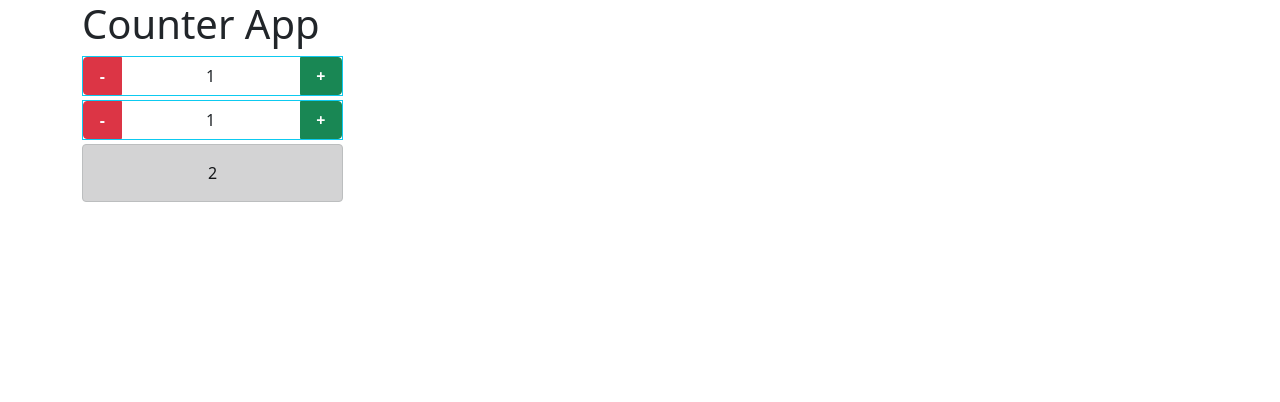
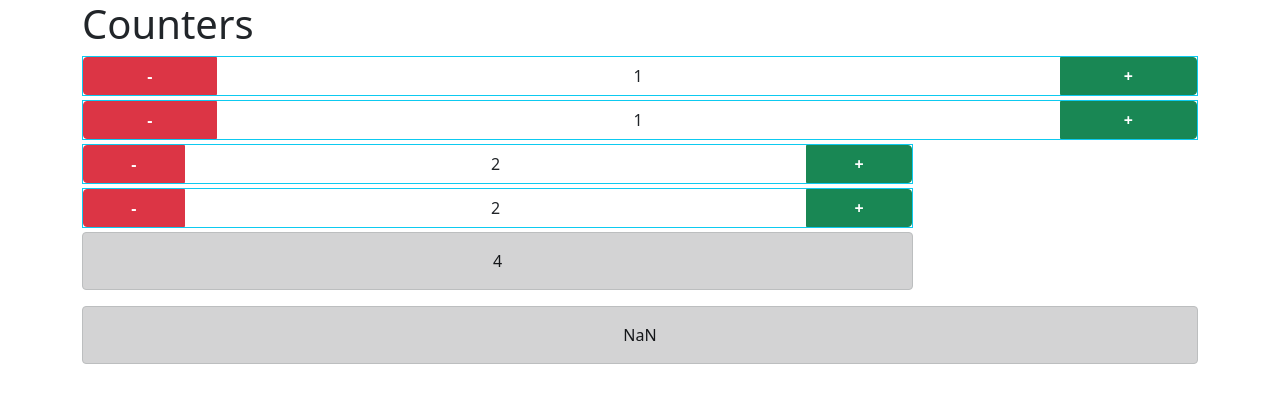
Before and after one commit to haditorabi/complex-counter-react, a React (Create React App) app: page / in a window 1280 px wide. Shown: the top 402 px of the page. Built offline with nearby package versions, Linux system fonts and the light colour scheme.

Commit message:
nested Counters

```diff
--- a/src/App.js
+++ b/src/App.js
@@ -1,13 +1,13 @@
 import React, {useState, useEffect} from "react";
+import Counters from "./component/Counters";
 import Counter from "./component/Counter";
 import TotalCounters from "./component/TotalCounters";
 
 const App = () =>  {
-const initialCounters = [{ id: 1, value: 1},{ id: 2, value: 1}];
+const initialCounters = [{ id: 1, value: 1},{ id: 2, value: 1}, [{ id: 3, value: 2},{ id: 4, value: 2}]];
 const [counters, setCounters] = useState(initialCounters);
 
 function handleDecrease(counter) {
-  // console.log(counters);
   const countersState = [...counters];
   const index = countersState.indexOf(counter);
   counters[index] = { ...counters[index] };
@@ -21,30 +21,30 @@ function handleIncrease(counter) {
   counters[index].value = counters[index].value +1;
   setCounters([ ...counters ]);
 };
+
 const [total, setTotal] = useState(0);
-
-
-
 useEffect(() => {
-  // const totalCounters = console.log(counters.length , "length");
   function totalCounters () {
     return counters.reduce((sum, i) => {
-      // console.log(i.value)
       return sum + i.value;
     }, 0);
   }
   setTotal(totalCounters);
   // eslint-disable-next-line array-callback-return
 },[counters]);
-  return (
-    <div className="container">
-      <h1>Counter App</h1>
+return (
+  <div className="container">
+      <h1>Counters</h1>
       <div className="row">
-        <div className="d-flex flex-column col-md-3">
+        <div className="d-flex flex-column w-100">
         {counters.map((i) => {
-          return <Counter key={Math.random()} value={i} handleDecrease={handleDecrease} handleIncrease={handleIncrease}/>
+          if(Array.isArray(i)) {
+            return <Counters counters={i} handleDecrease={handleDecrease} handleIncrease={handleIncrease}/>
+          } else {
+            return <Counter key={i.id.toString()} value={i} handleDecrease={handleDecrease} handleIncrease={handleIncrease}/>
+          }
         })}
-        <TotalCounters total={total}/>
+        <TotalCounters key={Math.random()} total={total}/>
         </div>
       </div>
     </div>
--- a/src/component/Counter.js
+++ b/src/component/Counter.js
@@ -1,16 +1,7 @@
 import React from "react";
 export default function Counter({handleDecrease, handleIncrease, value}) {
-    // console.log(value);
-    // useEffect(() => {
-
-    //     // eslint-disable-next-line array-callback-return
-    //   }, [value.value]);
-// const [counter, setCounter] = useState(value);
-// function increaseCounter() {
-//     setCounter();
-// }
     return (
-        <div className="btn-group mb-1 border border-info" role="group" aria-label="Basic mixed styles example">
+        <div className="btn-group mb-1 border border-info p-0 col-md-12" role="group">
             <button type="button" className="btn btn-danger" onClick={() => handleDecrease(value)} disabled={(value.value) < 1 ? " =true" : ""}><strong>-</strong></button>
             <div className="btn btn-default col-8">{value.value}</div>
             <button type="button" className="btn btn-success" onClick={() => handleIncrease(value)}><strong>+</strong></button>
--- /dev/null
+++ b/src/component/Counters.js
@@ -0,0 +1,31 @@
+import React, {useState, useEffect} from "react";
+import Counter from "./Counter";
+import TotalCounters from "./TotalCounters";
+
+const Counters = ({counters, handleIncrease, handleDecrease}) =>  {
+    const [total, setTotal] = useState(0);
+    useEffect(() => {
+      function totalCounters () {
+        return counters.reduce((sum, i) => {
+          return sum + i.value;
+        }, 0);
+      }
+      setTotal(totalCounters);
+      // eslint-disable-next-line array-callback-return
+    },[counters]);
+    return (
+        <div className="row">
+            <div className="d-flex flex-column w-75 ">
+                {counters.map((i) => {
+                    if(Array.isArray(i)) {
+                    return "" //<Counters />
+                    } else {
+                    return <Counter key={i.id.toString()} value={i} handleDecrease={handleDecrease} handleIncrease={handleIncrease}/>
+                    }
+                })}
+                <TotalCounters key={Math.random().toString()} total={total}/>
+            </div>
+        </div>
+    )
+}
+export default Counters;
```
